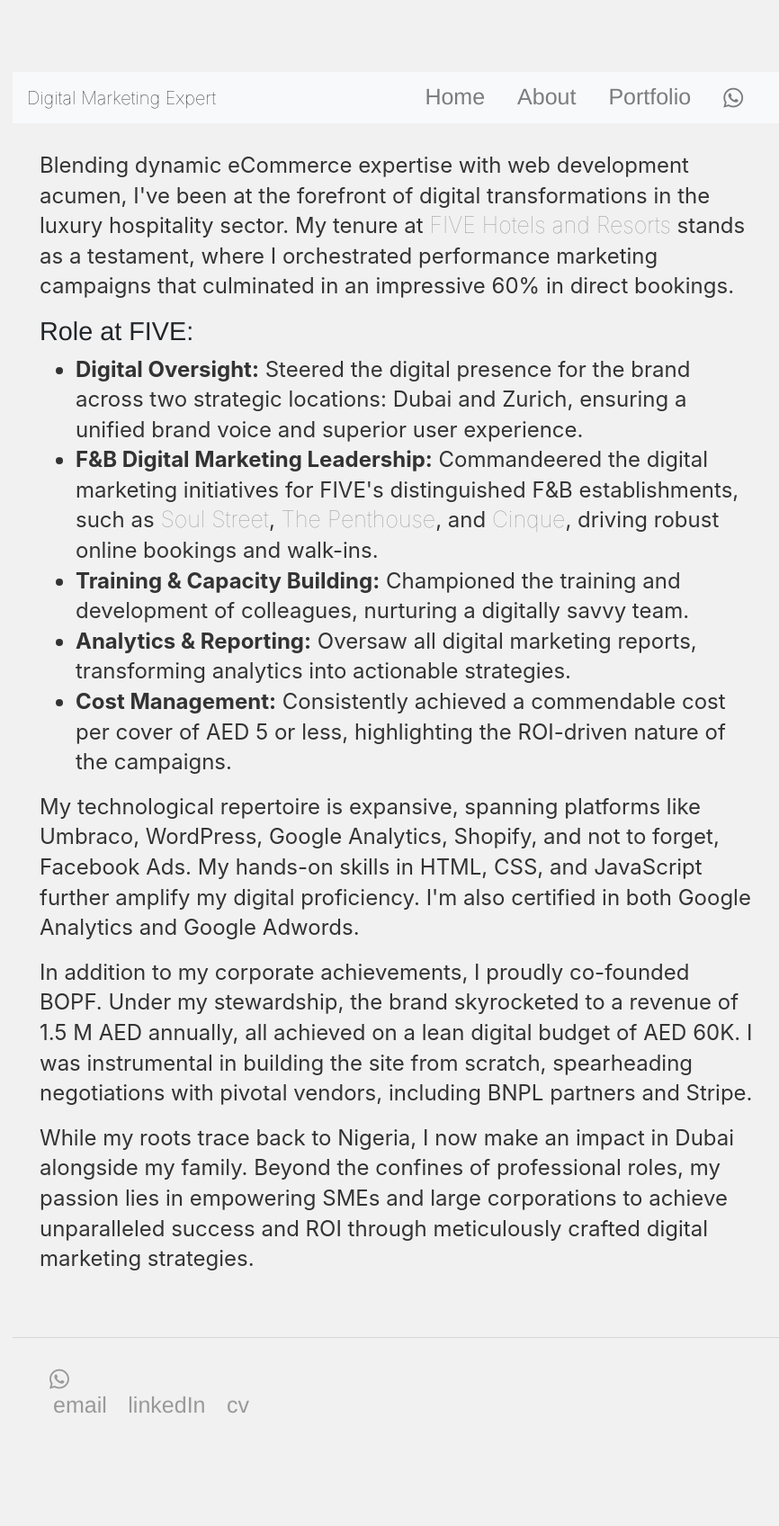
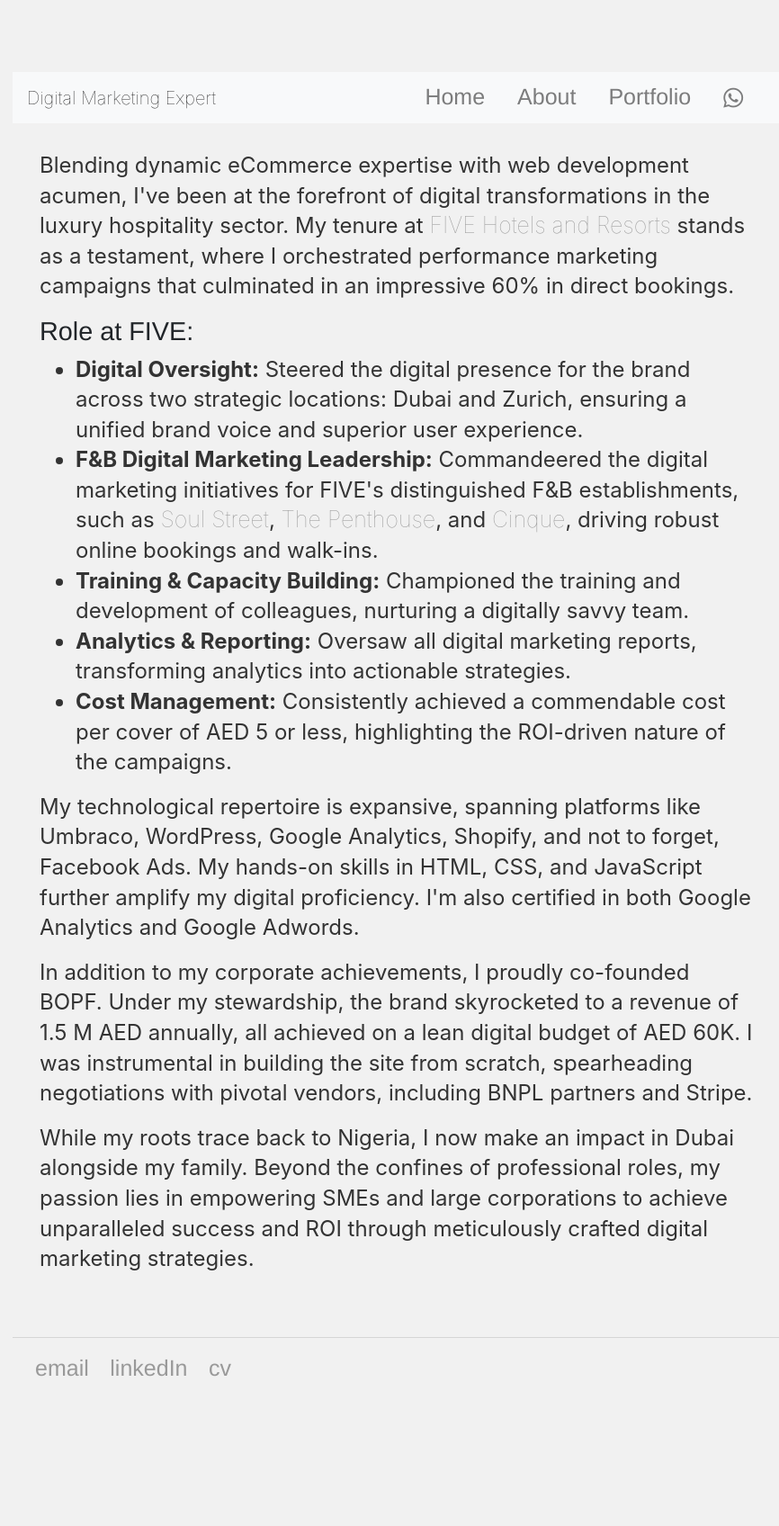
Before and after one commit to IfeanyiIbekwe/ifeanyiibekwe.github.io, a Jekyll site: the page built from about/index.html, in a window 1280 px wide. Shown: the whole page at 90% size, without its empty margins (198-1064 px from the left). Built offline with Jekyll 4.4.1, drawn with Linux system fonts in a browser that asks for light colours; after the commit the page ends 1655 px from its top, so only the background shows below that.

Commit message:
Update default.html

```diff
--- a/_layouts/default.html
+++ b/_layouts/default.html
@@ -48,8 +48,7 @@
 			</div><!-- /.container -->
 			<footer class="hideme">
 	    		<ul>
-	        		<li><a class="nav-link" href="https://wa.me/971527427721" target="_blank" rel="noopener noreferrer">
-                    <i class="fab fa-whatsapp"></i></a></li>
+
 				<li><a href="mailto:ibekweifeanyi@gmail.com" target="_blank">email</a></li>
 	        		<li><a href="https://www.linkedin.com/in/ibekweifeanyi/" target="_blank">linkedIn</a></li>
 	        		<li><a href="https://drive.google.com/file/d/1lOOkbjK1h9E5IeKQc_E8hMiXUf6fyxe5/view?usp=sharing" target="_blank">cv</a></li>
```
